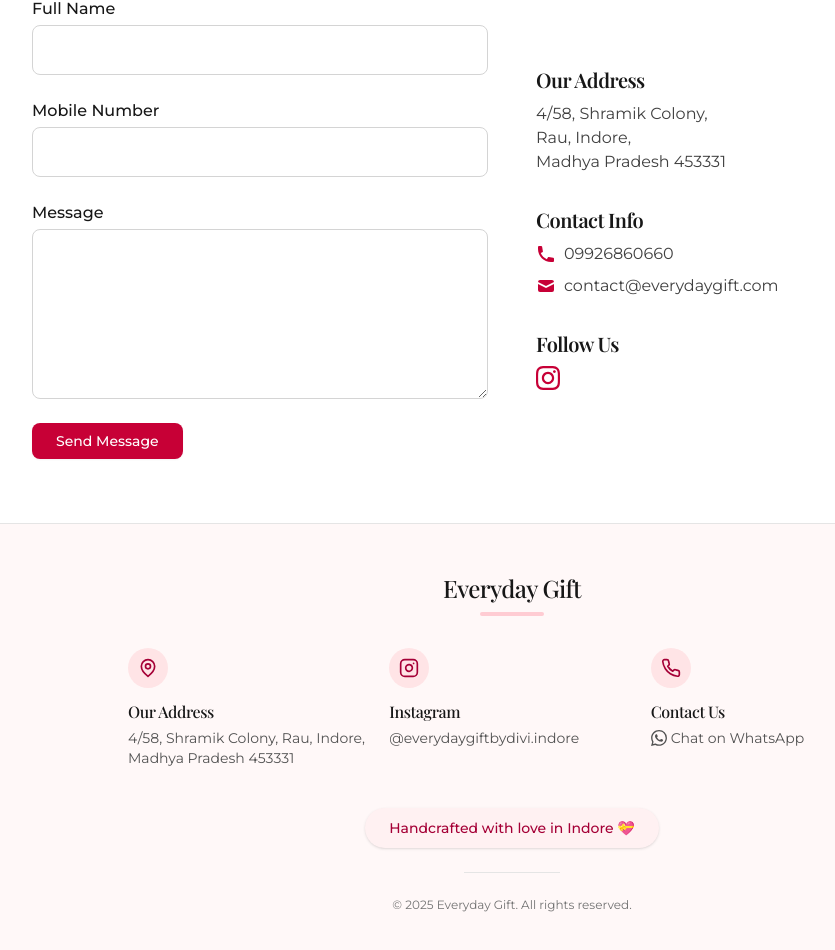
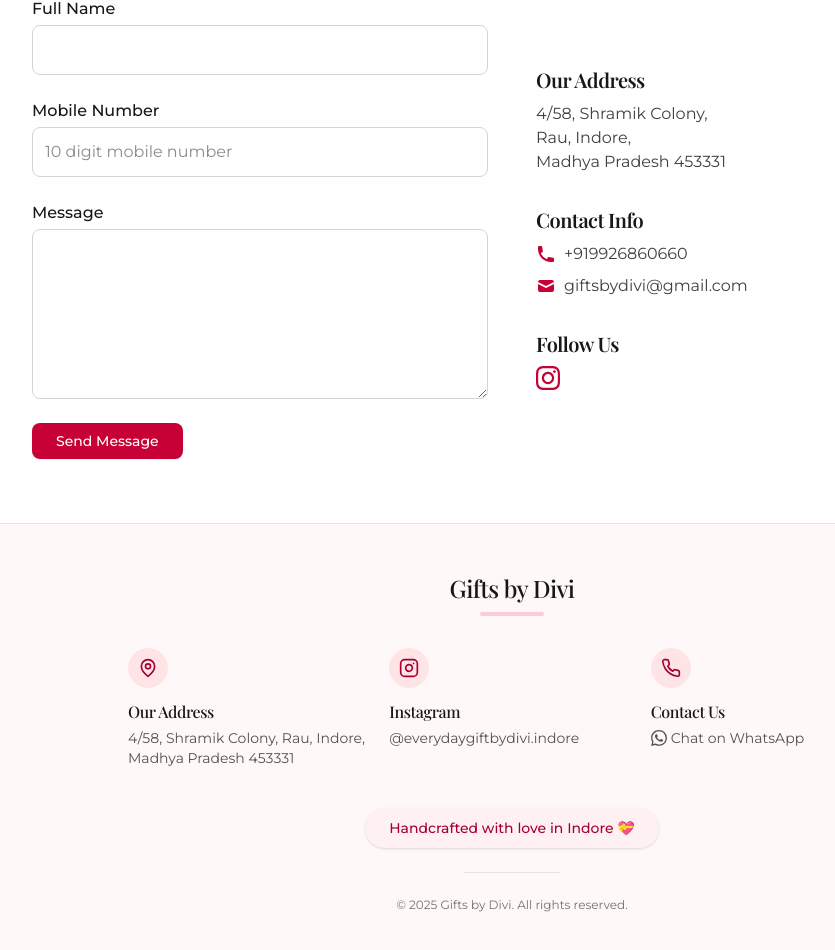
Before and after one commit to giftsbydivi/gifts-by-divi, a Next.js app: page /contact in a window 1280 px wide. Shown: the part 456-1406 px from the top of the page, without its empty margins (128-963 px from the left). Built offline with nearby package versions, Linux system fonts and the light colour scheme; a web font is replaced by a local one.

Commit message:
refactor: update branding and contact information across the application

```diff
--- a/src/app/contact/page.tsx
+++ b/src/app/contact/page.tsx
@@ -17,6 +17,18 @@ export default function ContactPage() {
 
   const handleChange = (e: React.ChangeEvent<HTMLInputElement | HTMLTextAreaElement>) => {
     const { name, value } = e.target;
+
+    // Only allow numeric values for phone field
+    if (name === 'phone') {
+      if (value !== '' && !/^\d+$/.test(value)) {
+        return;
+      }
+      // Limit to exactly 10 digits
+      if (value.length > 10) {
+        return;
+      }
+    }
+
     setFormData({
       ...formData,
       [name]: value,
@@ -29,7 +41,7 @@ export default function ContactPage() {
     setError('');
 
     try {
-      const response = await fetch('https://formsubmit.co/ajax/c80e81f71ea3ae4aad4866472ec0c406 ', {
+      const response = await fetch('https://formsubmit.co/ajax/giftsbydivi@gmail.com', {
         method: 'POST',
         headers: {
           'Content-Type': 'application/json',
@@ -146,6 +158,11 @@ export default function ContactPage() {
                       value={formData.phone}
                       onChange={handleChange}
                       required
+                      pattern="[0-9]{10}"
+                      inputMode="numeric"
+                      minLength={10}
+                      maxLength={10}
+                      placeholder="10 digit mobile number"
                       className="w-full rounded-md border border-neutral-300 p-3 text-neutral-900 focus:border-rose-500 focus:ring-1 focus:ring-rose-500 focus:outline-none"
                     />
                   </div>
@@ -202,7 +219,7 @@ export default function ContactPage() {
                       >
                         <path d="M2 3a1 1 0 011-1h2.153a1 1 0 01.986.836l.74 4.435a1 1 0 01-.54 1.06l-1.548.773a11.037 11.037 0 006.105 6.105l.774-1.548a1 1 0 011.059-.54l4.435.74a1 1 0 01.836.986V17a1 1 0 01-1 1h-2C7.82 18 2 12.18 2 5V3z" />
                       </svg>
-                      09926860660
+                      +919926860660
                     </p>
                     <p className="flex items-center text-neutral-700">
                       <svg
@@ -214,7 +231,7 @@ export default function ContactPage() {
                         <path d="M2.003 5.884L10 9.882l7.997-3.998A2 2 0 0016 4H4a2 2 0 00-1.997 1.884z" />
                         <path d="M18 8.118l-8 4-8-4V14a2 2 0 002 2h12a2 2 0 002-2V8.118z" />
                       </svg>
-                      contact@everydaygift.com
+                      giftsbydivi@gmail.com
                     </p>
                   </div>
                 </div>
@@ -223,7 +240,7 @@ export default function ContactPage() {
                   <h3 className="text-xl font-semibold text-neutral-900">Follow Us</h3>
                   <div className="mt-2 flex space-x-4">
                     <a
-                      href="https://www.instagram.com/everydaygiftbydivi.indore?igsh=MWc0eXB4MDk5bmYyMg=="
+                      href="https://www.instagram.com/everydaygiftbydivi.indore"
                       target="_blank"
                       rel="noopener noreferrer"
                       className="text-rose-700 hover:text-rose-800"
--- a/src/app/layout.tsx
+++ b/src/app/layout.tsx
@@ -23,7 +23,7 @@ const montserrat = Montserrat({
 });
 
 export const metadata: Metadata = {
-  title: 'Everyday Gift by Divi',
+  title: 'Gifts by Divi',
   description: "Luxury gifts for life's everyday moments",
   icons: {
     icon: [
--- a/src/app/products/[id]/product-detail.tsx
+++ b/src/app/products/[id]/product-detail.tsx
@@ -10,6 +10,7 @@ import { useProduct } from '@/lib/hooks/use-products';
 import { useCart } from '@/lib/providers/cart-provider';
 
 import { FadeInWhenVisible } from '@/components/animations/fade-in';
+import { SimilarProducts } from '@/components/products/similar-products';
 import { Badge } from '@/components/ui/badge';
 import { Button } from '@/components/ui/button';
 import { Card } from '@/components/ui/card';
@@ -75,6 +76,7 @@ export default function ProductDetail({ id }: { id: string }) {
 
         {/* Success state */}
         {productQuery.isSuccess && productQuery.data && (
+          <>
             <div className="grid grid-cols-1 gap-8 md:grid-cols-2">
               <FadeInWhenVisible>
                 <div className="flex h-[400px] items-center justify-center rounded-lg bg-neutral-100">
@@ -85,14 +87,19 @@ export default function ProductDetail({ id }: { id: string }) {
               <div>
                 <FadeInWhenVisible delay={0.1}>
                   <div className="mb-2 flex items-center gap-2">
-                  <Badge variant="outline" className="border-green-200 bg-green-50 text-green-700">
+                    <Badge
+                      variant="outline"
+                      className="border-green-200 bg-green-50 text-green-700"
+                    >
                       {productQuery.data.category}
                     </Badge>
                     <Badge variant="outline">In Stock</Badge>
                   </div>
 
                   <h1 className="mb-2 text-3xl font-bold">{productQuery.data.name}</h1>
-                <p className="mb-4 text-2xl font-semibold">${productQuery.data.price.toFixed(2)}</p>
+                  <p className="mb-4 text-2xl font-semibold">
+                    ${productQuery.data.price.toFixed(2)}
+                  </p>
                   <p className="mb-6 text-neutral-600">{productQuery.data.description}</p>
                 </FadeInWhenVisible>
 
@@ -173,6 +180,10 @@ export default function ProductDetail({ id }: { id: string }) {
                 </FadeInWhenVisible>
               </div>
             </div>
+
+            {/* Similar Products Section */}
+            <SimilarProducts currentProductId={id} category={productQuery.data.category} />
+          </>
         )}
       </div>
     </main>
--- a/src/components/footer.tsx
+++ b/src/components/footer.tsx
@@ -9,7 +9,7 @@ export function SiteFooter() {
         <FadeInWhenVisible>
           {/* Logo and name */}
           <div className="mb-8 flex flex-col items-center">
-            <h2 className="text-2xl font-medium text-neutral-900">Everyday Gift</h2>
+            <h2 className="text-2xl font-medium text-neutral-900">Gifts by Divi</h2>
             <div className="mt-2 h-1 w-16 rounded-full bg-rose-200"></div>
           </div>
 
@@ -118,7 +118,7 @@ export function SiteFooter() {
             </div>
             <div className="h-px w-24 bg-neutral-200"></div>
             <p className="mt-6 text-xs text-neutral-500">
-              &copy; {new Date().getFullYear()} Everyday Gift. All rights reserved.
+              &copy; {new Date().getFullYear()} Gifts by Divi. All rights reserved.
             </p>
           </div>
         </FadeInWhenVisible>
--- a/src/components/header.tsx
+++ b/src/components/header.tsx
@@ -23,7 +23,7 @@ export function Header() {
     <header className="sticky top-0 z-50 border-b bg-white">
       <div className="container mx-auto flex items-center justify-between p-4">
         <Link href="/" className="z-10 font-serif text-xl font-medium md:text-2xl">
-          Everyday Gift <span className="text-neutral-500">by Divi</span>
+          Gifts <span className="text-neutral-500">by Divi</span>
         </Link>
 
         {/* Desktop Navigation */}
@@ -125,8 +125,8 @@ export function Header() {
               <p className="text-xs text-neutral-600">
                 Have questions about our products? <br />
                 Email us at{' '}
-                <a href="mailto:hello@everydaygift.com" className="text-rose-700">
-                  hello@everydaygift.com
+                <a href="mailto:giftsbydivi@gmail.com" className="text-rose-700">
+                  giftsbydivi@gmail.com
                 </a>
               </p>
             </div>
--- a/src/components/home/hero/index.tsx
+++ b/src/components/home/hero/index.tsx
@@ -30,7 +30,7 @@ export function Hero() {
             transition={{ duration: 0.5, ease: [0.25, 0.1, 0.25, 1.0] }}
             className="mb-4 text-4xl font-medium text-white md:text-6xl"
           >
-            Everyday Gift
+            Gifts by Divi
           </motion.h1>
           <motion.p
             initial={{ opacity: 0, y: 30 }}
--- /dev/null
+++ b/src/components/products/similar-products.tsx
@@ -0,0 +1,87 @@
+'use client';
+
+import Link from 'next/link';
+
+import { motion } from 'framer-motion';
+
+import { useProductsByCategory } from '@/lib/hooks/use-products';
+import { Product } from '@/lib/services/api';
+
+import { FadeInWhenVisible } from '@/components/animations/fade-in';
+import { Badge } from '@/components/ui/badge';
+import { Card } from '@/components/ui/card';
+import { Skeleton } from '@/components/ui/skeleton';
+
+interface SimilarProductsProps {
+  currentProductId: string;
+  category: string;
+}
+
+export function SimilarProducts({ currentProductId, category }: SimilarProductsProps) {
+  const { data, isLoading, isError } = useProductsByCategory(category);
+
+  // Filter out the current product and limit to 3 similar products
+  const similarProducts = data?.filter((product) => product.id !== currentProductId).slice(0, 3);
+
+  // Don't render anything if there are no similar products
+  if (!isLoading && (!similarProducts || similarProducts.length === 0)) {
+    return null;
+  }
+
+  return (
+    <div className="mt-12">
+      <FadeInWhenVisible>
+        <h2 className="mb-6 text-2xl font-semibold">Similar Products</h2>
+
+        {isLoading && (
+          <div className="grid grid-cols-1 gap-6 sm:grid-cols-2 md:grid-cols-3">
+            {[1, 2, 3].map((i) => (
+              <Card key={i} className="overflow-hidden">
+                <Skeleton className="h-48 w-full" />
+                <div className="p-4">
+                  <Skeleton className="mb-2 h-5 w-1/3" />
+                  <Skeleton className="mb-4 h-4 w-full" />
+                  <Skeleton className="h-6 w-1/4" />
+                </div>
+              </Card>
+            ))}
+          </div>
+        )}
+
+        {isError && <p className="text-neutral-500">Unable to load similar products.</p>}
+
+        {!isLoading && !isError && similarProducts && similarProducts.length > 0 && (
+          <div className="grid grid-cols-1 gap-6 sm:grid-cols-2 md:grid-cols-3">
+            {similarProducts.map((product) => (
+              <ProductCard key={product.id} product={product} />
+            ))}
+          </div>
+        )}
+      </FadeInWhenVisible>
+    </div>
+  );
+}
+
+function ProductCard({ product }: { product: Product }) {
+  return (
+    <motion.div whileHover={{ y: -5 }} transition={{ duration: 0.2 }}>
+      <Link href={`/products/${product.id}`}>
+        <Card className="overflow-hidden transition-shadow hover:shadow-md">
+          <div className="flex h-48 items-center justify-center bg-neutral-100">
+            <p className="text-sm text-neutral-400">Product Image</p>
+          </div>
+          <div className="p-4">
+            <div className="mb-2">
+              <Badge variant="outline" className="border-green-200 bg-green-50 text-green-700">
+                {product.category}
+              </Badge>
+            </div>
+            <h3 className="mb-1 font-medium">{product.name}</h3>
+            <p className="mb-2 line-clamp-2 text-sm text-neutral-600">{product.description}</p>
+            <p className="font-semibold text-neutral-900">${product.price.toFixed(2)}</p>
+          </div>
+        </Card>
+      </Link>
+    </motion.div>
+  );
+}
```
Lines whose indentation alone changed are shown as unchanged.
